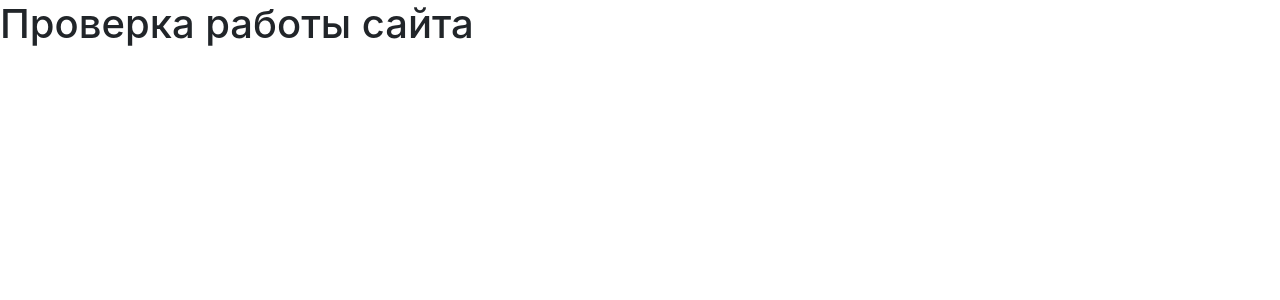
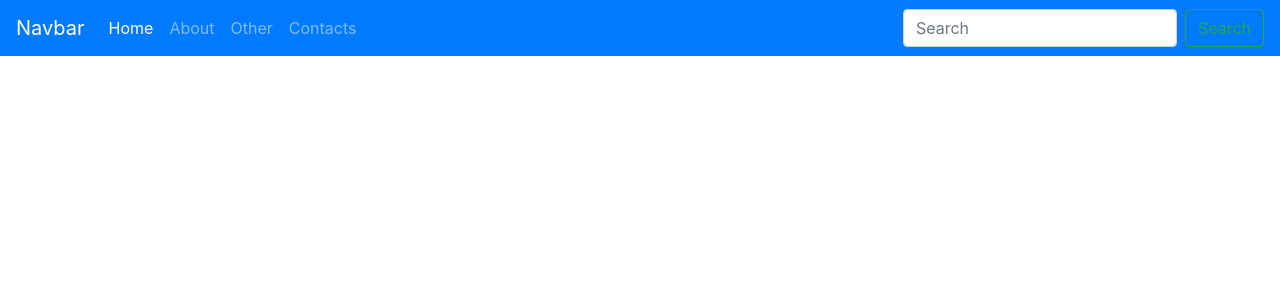
Before and after one commit to b1sqw1t/news-site, a Django app: page / in a window 1280 px wide. Shown: the top 300 px of the page. Run offline with Django 3.2, Linux system fonts and the light colour scheme; some libraries are stand-ins or nearby versions.

Commit message:
add navbar in base timplate (main.html)

```diff
--- a/news/templates/base/main.html
+++ b/news/templates/base/main.html
@@ -11,6 +11,35 @@
     <title>HELLO WORLD</title>
 </head>
 <body>
-<h1>Проверка работы сайта</h1>
+
+  <!-- Navbar content -->
+<nav class="navbar navbar-expand-lg navbar navbar-dark bg-primary">
+  <a class="navbar-brand" href="#">Navbar</a>
+  <button class="navbar-toggler" type="button" data-toggle="collapse" data-target="#navbarSupportedContent" aria-controls="navbarSupportedContent" aria-expanded="false" aria-label="Toggle navigation">
+    <span class="navbar-toggler-icon"></span>
+  </button>
+
+  <div class="collapse navbar-collapse" id="navbarSupportedContent">
+    <ul class="navbar-nav mr-auto">
+      <li class="nav-item active">
+        <a class="nav-link" href="#">Home <span class="sr-only">(current)</span></a>
+      </li>
+      <li class="nav-item">
+        <a class="nav-link" href="#">About</a>
+      </li>
+      <li class="nav-item">
+        <a class="nav-link" href="#">Other</a>
+      </li>
+      <li class="nav-item">
+        <a class="nav-link" href="#">Contacts</a>
+      </li>
+    </ul>
+    <form class="form-inline my-2 my-lg-0">
+      <input class="form-control mr-sm-2" type="search" placeholder="Search" aria-label="Search">
+      <button class="btn btn-outline-success my-2 my-sm-0" type="submit">Search</button>
+    </form>
+  </div>
+</nav>
+
 </body>
 </html>
```
